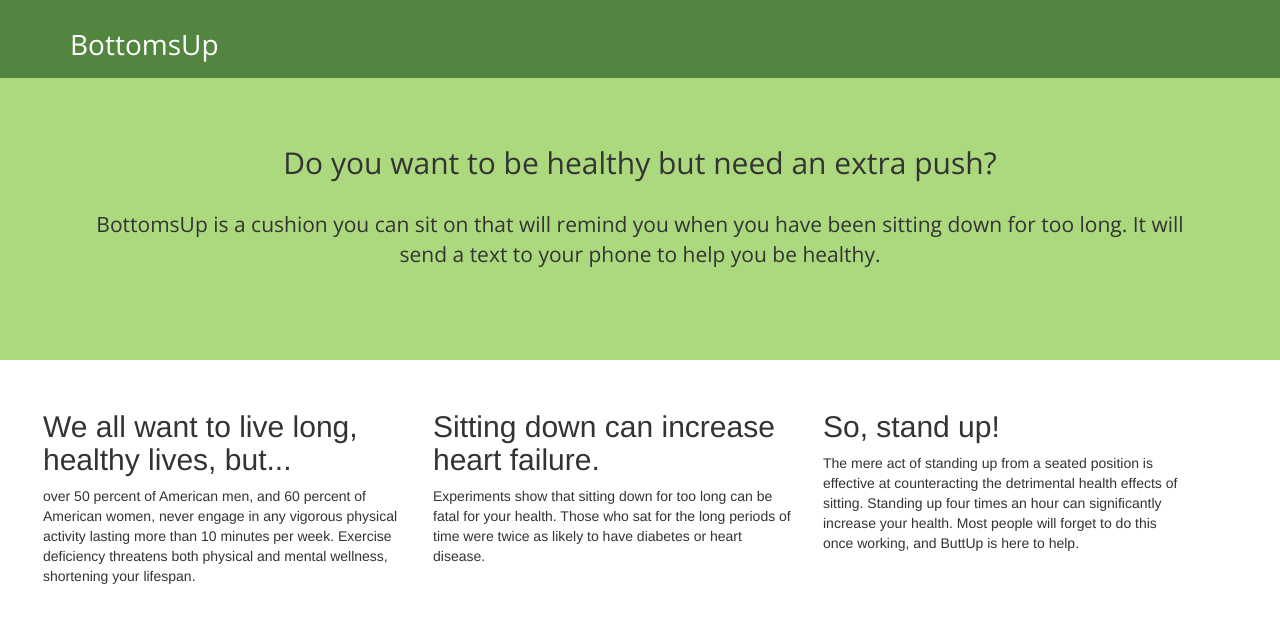
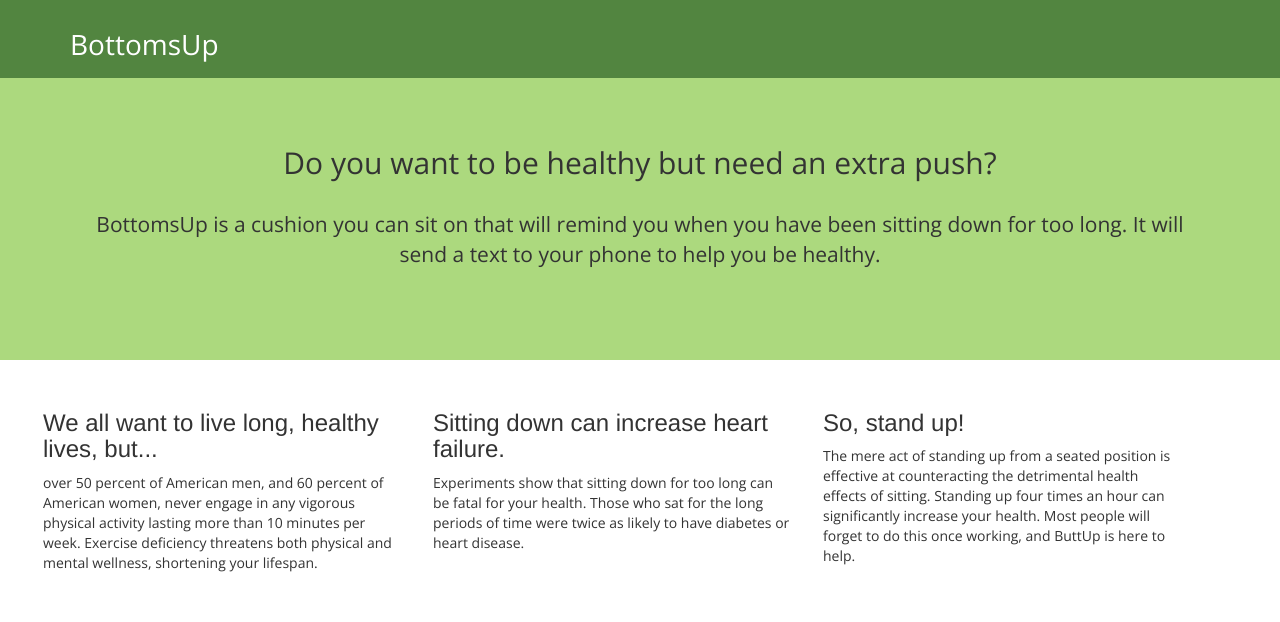
Before and after one commit to karenher/BottomsUp, a plain HTML site: page index.html in a window 1280 px wide. Drawn offline with nearby package versions, Linux system fonts and the light colour scheme.

```diff
--- a/home.css
+++ b/home.css
@@ -2,6 +2,10 @@
 body {
   padding-top: 50px;
   padding-bottom: 20px;
+}
+
+h2, p {
+	font-family: 'Open Sans';
 }
 
 .range li{
--- a/index.html
+++ b/index.html
@@ -45,15 +45,15 @@
     <div id = "desc" class="container">
       <div class="row">
         <div class="col-md-4">
-          <h2>We all want to live long, healthy lives, but...</h2>
+          <h3>We all want to live long, healthy lives, but...</h3>
           <p>over 50 percent of American men, and 60 percent of American women, never engage in any vigorous physical activity lasting more than 10 minutes per week. Exercise deficiency threatens both physical and mental wellness, shortening your lifespan.</p>
         </div>
         <div class="col-md-4">
-          <h2>Sitting down can increase heart failure.</h2>
+          <h3>Sitting down can increase heart failure.</h3>
           <p>Experiments show that sitting down for too long can be fatal for your health. Those who sat for the long periods of time were twice as likely to have diabetes or heart disease.</p>
        </div>
         <div class="col-md-4">
-          <h2>So, stand up!</h2>
+          <h3>So, stand up!</h3>
           <p>The mere act of standing up from a seated position is effective at counteracting the detrimental health effects of sitting. Standing up four times an hour can significantly increase your health. Most people will forget to do this once working, and ButtUp is here to help.</p>
         </div>
       </div>
```
